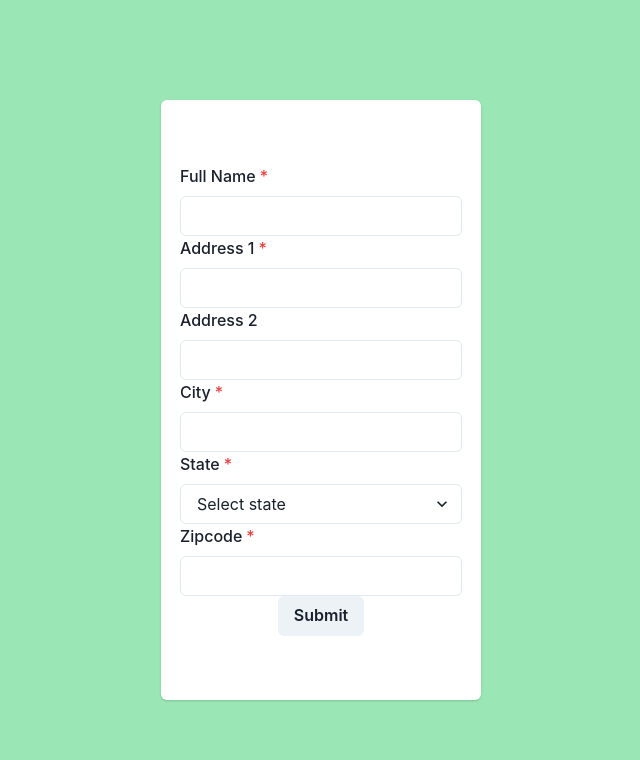
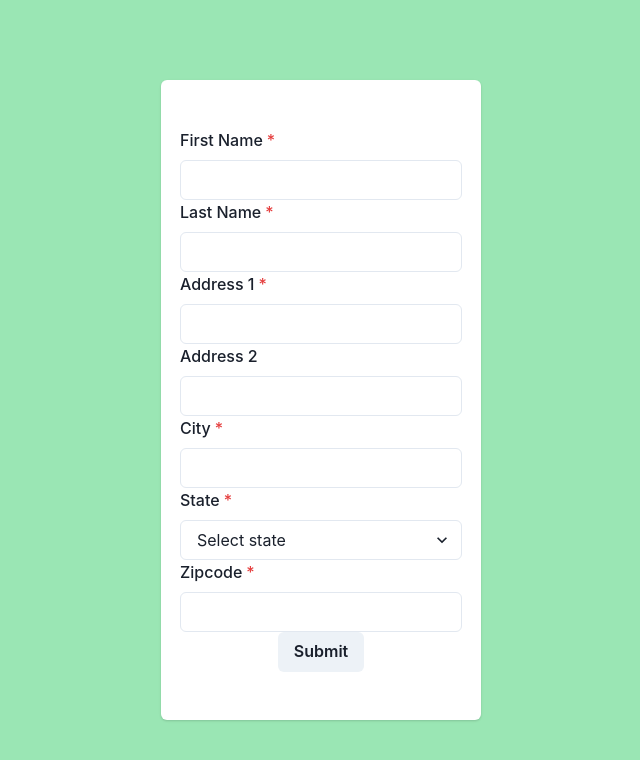
Before and after one commit to jaykeburger/cosc4353-gp, a React (Create React App) app in the folder frontend/: page /profileInfo in a window 1280 px wide. Shown: the top 760 px of the page, without its empty margins (319-959 px from the left). Built offline with nearby package versions, Linux system fonts and the light colour scheme.

Commit message:
Profile info connected

```diff
--- a/frontend/src/Header.js
+++ b/frontend/src/Header.js
@@ -30,7 +30,7 @@ export default function Header() {
           <FaBars />
         </MenuButton>
         <MenuList>
-          <MenuItem onClick={() => handleRedirect('/profile-info')}>Profile Management</MenuItem>
+          <MenuItem onClick={() => handleRedirect('/profileInfo')}>Profile Management</MenuItem>
           <MenuItem onClick={() => handleRedirect('/fuel-quote')}>Create Quote</MenuItem>
           <MenuItem onClick={() => handleRedirect('/history')}>Fuel History</MenuItem>
           <MenuItem onClick={() => handleRedirect('/')}>Logout</MenuItem>
--- a/frontend/src/pages/ProfileInfo.js
+++ b/frontend/src/pages/ProfileInfo.js
@@ -2,19 +2,22 @@ import React, { useState } from 'react';
 import { Flex, FormControl, FormLabel, Select, Stack, FormHelperText, Input, Card, Button, Spacer, Badge } from '@chakra-ui/react';
 import { useFormik } from 'formik';
 import axios from "axios";
-import { Link as RouterLink, useNavigate } from "react-router-dom";
+import { Link as RouterLink, useNavigate, useLocation } from "react-router-dom";
 
 
 
 export default function Profile() {
     //const [submitted, setSubmitted] = useState(false);
     const [message, setMessage] = React.useState("");
-  const [errMessage, setErrMessage] = React.useState("");
+    const [errMessage, setErrMessage] = React.useState("");
     const navigate = useNavigate();
+    const location = useLocation();
+    const username = new URLSearchParams(location.search).get('username');
 
     const formik = useFormik({
     initialValues: {
-      name: '',
+      firstname: '',
+      lastname:'',
       add1: '',
       add2: '',
       city: '',
@@ -36,15 +39,16 @@ export default function Profile() {
     },
 
     onSubmit: (values) => {
+      console.log("Frontend Username: ", username);
       console.log("Values: ", values);
       axios
-        .post("http://localhost:3000/profileInfo", values, {
+        .post(`http://localhost:3000/profileInfo?username=${username}`, values, {
           headers: { "Content-Type": "application/json" },
         })
         .then((response) => {
           console.log("Response.Data:", response.data);
           if (response.status === 200) {
-            navigate("/");
+            navigate("/history");
             console.log("User Info Successful");
           }
           setMessage(response.data);
@@ -65,13 +69,22 @@ export default function Profile() {
 
   return (
     <Flex height="100vh" alignItems="center" justifyContent="center" bgColor="green.200">
-        <Card alignSelf="center" width="40vh" height="75vh" alignItems="center" justifyContent="center" textAlign="center">
+        <Card alignSelf="center" width="40vh" height="80vh" alignItems="center" justifyContent="center" textAlign="center">
             <Stack bg="white">
             <form onSubmit={formik.handleSubmit}>
                 <FormControl isRequired>
-                    <FormLabel>Full Name</FormLabel>
+                    <FormLabel>First Name</FormLabel>
                         <Input type='text'
-                        name ="name"
+                        name ="firstname"
+                        maxLength="50"
+                        onChange={formik.handleChange}
+                        value={formik.values.name}
+                        />
+                </FormControl>
+                <FormControl isRequired>
+                    <FormLabel>Last Name</FormLabel>
+                        <Input type='text'
+                        name ="lastname"
                         maxLength="50"
                         onChange={formik.handleChange}
                         value={formik.values.name}
--- a/frontend/src/pages/Registration.js
+++ b/frontend/src/pages/Registration.js
@@ -41,7 +41,7 @@ export default function Registration() {
         .then((response) => {
           console.log("Response.Data:", response.data);
           if (response.status === 200) {
-            navigate("/profileInfo");
+            navigate(`/profileInfo?username=${values.username}`);
             console.log("Registration Successful");
           }
           setMessage(response.data);
```
Also changed, not shown: 2 other files (tests, documents, lock files or other folders).
